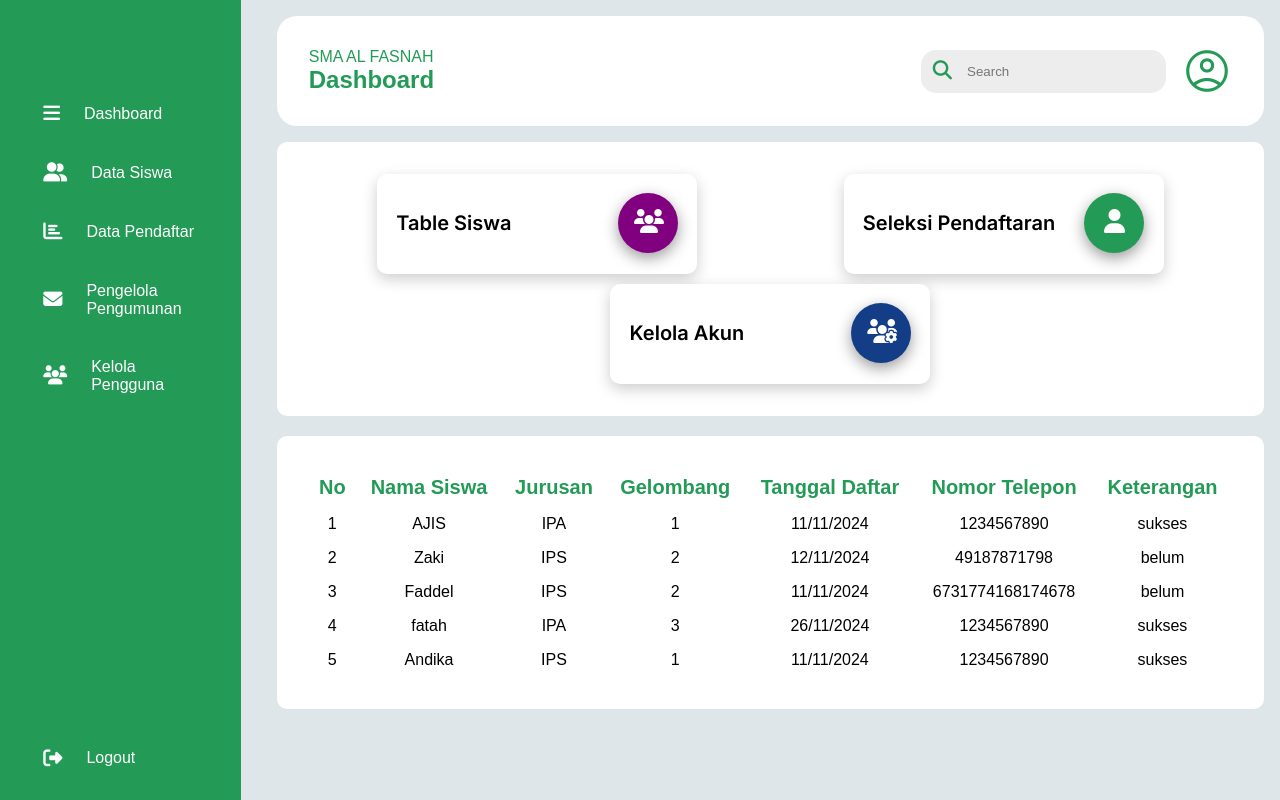
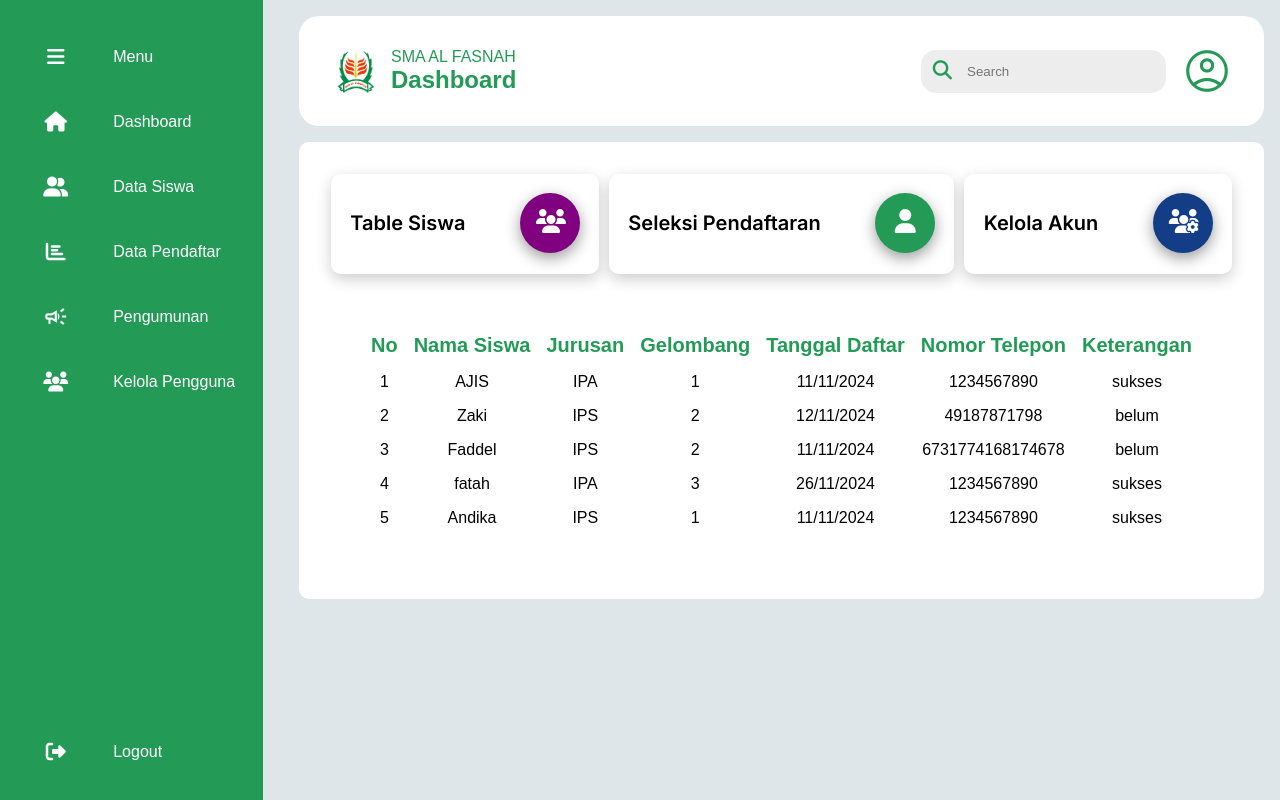
Before and after one commit to rezdni/landing-page-ppdb, a PHP site: page /admin/index.html in a window 1280 px wide. Run offline with PHP 8.4, Linux system fonts and the light colour scheme; some libraries are stand-ins or nearby versions.

Commit message:
layout improvement

```diff
--- a/admin/index.html
+++ b/admin/index.html
@@ -5,18 +5,31 @@
         <meta name="viewport" content="width=device-width, initial-scale=1.0" />
         <title>admin panel</title>
         <link rel="stylesheet" href="../assets/styles/styles.css" />
-    <link rel="stylesheet" href="https://fonts.googleapis.com/css2?family=Material+Symbols+Outlined:opsz,wght,FILL,GRAD@20..48,100..700,0..1,-50..200" />
-    <link rel="stylesheet" href="https://cdnjs.cloudflare.com/ajax/libs/font-awesome/6.6.0/css/all.min.css" integrity="sha512-Kc323vGBEqzTmouAECnVceyQqyqdsSiqLQISBL29aUW4U/M7pSPA/gEUZQqv1cwx4OnYxTxve5UMg5GT6L4JJg==" crossorigin="anonymous" referrerpolicy="no-referrer" />
-
+        <link
+            rel="stylesheet"
+            href="https://fonts.googleapis.com/css2?family=Material+Symbols+Outlined:opsz,wght,FILL,GRAD@20..48,100..700,0..1,-50..200"
+        />
+        <link
+            rel="stylesheet"
+            href="https://cdnjs.cloudflare.com/ajax/libs/font-awesome/6.6.0/css/all.min.css"
+            integrity="sha512-Kc323vGBEqzTmouAECnVceyQqyqdsSiqLQISBL29aUW4U/M7pSPA/gEUZQqv1cwx4OnYxTxve5UMg5GT6L4JJg=="
+            crossorigin="anonymous"
+            referrerpolicy="no-referrer"
+        />
     </head>
     <body>
         <!-- sidebar -->
         <div class="sidebar">
-        <div class="logo"></div>
             <ul class="menu">
                 <li>
+                    <a href="#">
+                        <i class="fa-solid fa-bars"></i>
+                        <span>Menu</span>
+                    </a>
+                </li>
+                <li>
                     <a href="index.html">
-                        <i class="fa-solid fa-bars"></i>
+                        <i class="fa-solid fa-house"></i>
                         <span>Dashboard</span>
                     </a>
                 </li>
@@ -34,8 +47,12 @@
                 </li>
                 <li>
                     <a href="pengelola-pengumunan.html">
-                        <i class="fa-solid fa-envelope"></i>
-                        <span>Pengelola Pengumunan</span>
+                        <i
+                            class="material-symbols-outlined"
+                            style="font-size: 25px"
+                            >campaign</i
+                        >
+                        <span>Pengumunan</span>
                     </a>
                 </li>
                 <li>
@@ -56,13 +73,16 @@
         <div class="main--content">
             <div class="header--wrapper">
                 <div class="header--title">
+                    <img src="../assets/img/logo.png" alt="" />
+                    <div class="teks">
                         <span>SMA AL FASNAH</span>
                         <h2>Dashboard</h2>
+                    </div>
                 </div>
                 <div class="user--info">
                     <div class="searh--box">
                         <i class="fa-solid fa-search"></i>
-                <input type="text" placeholder="Search">
+                        <input type="text" placeholder="Search" />
                     </div>
                     <span class="material-symbols-outlined user-profile">
                         account_circle
@@ -72,7 +92,7 @@
             <!-- card container -->
             <div class="card--container">
                 <div class="card--wrapper">
-                <a href="#">
+                    <a href="data-siswa.html">
                         <div class="payment--card">
                             <div class="card--header">
                                 <div class="amount">
@@ -86,13 +106,15 @@
                         <div class="payment--card">
                             <div class="card--header">
                                 <div class="amount">
-                            <span class="title">Seleksi Pendaftaran</span>
+                                    <span class="title"
+                                        >Seleksi Pendaftaran</span
+                                    >
                                 </div>
                                 <i class="fas fa-user icon dark-green"></i>
                             </div>
                         </div>
                     </a>
-            <a href="#">
+                    <a href="kelola-pengguna.html">
                         <div class="payment--card">
                             <div class="card--header">
                                 <div class="amount">
@@ -103,10 +125,10 @@
                         </div>
                     </a>
                 </div>
-        </div>
+                <!-- </div> -->
                 <!-- end card container -->
                 <!-- list user -->
-          <div  class="list--wrapper">
+                <div class="list--wrapper">
                     <table>
                         <thead class="main--title table-title">
                             <tr>
@@ -128,27 +150,22 @@
                                     <p class="text-wrap">AJIS</p>
                                 </td>
                                 <td data-label="Jurusan" class="jurusan">
-                <p class="text-wrap">
-                    IPA
-                </p>
+                                    <p class="text-wrap">IPA</p>
                                 </td>
                                 <td data-label="Gelombang" class="gelombang">
-                <p class="text-wrap">
-                    1
-                </p>
+                                    <p class="text-wrap">1</p>
                                 </td>
                                 <td data-label="Tanggal" class="tanggal-daftar">
                                     <p class="text-wrap">11/11/2024</p>
                                 </td>
-              <td data-label="Nomor Telepon" class="nomor-telepon">
-                <p class="text-wrap">
-                    1234567890
-                </p>
+                                <td
+                                    data-label="Nomor Telepon"
+                                    class="nomor-telepon"
+                                >
+                                    <p class="text-wrap">1234567890</p>
                                 </td>
                                 <td data-label="Keterangan" class="keterangan">
-                <p class="text-wrap">
-                  sukses
-                </p>
+                                    <p class="text-wrap">sukses</p>
                                 </td>
                             </tr>
 
@@ -160,27 +177,22 @@
                                     <p class="text-wrap">Zaki</p>
                                 </td>
                                 <td data-label="Jurusan" class="jurusan">
-                <p class="text-wrap">
-                    IPS
-                </p>
+                                    <p class="text-wrap">IPS</p>
                                 </td>
                                 <td data-label="Gelombang" class="gelombang">
-                <p class="text-wrap">
-                    2
-                </p>
+                                    <p class="text-wrap">2</p>
                                 </td>
                                 <td data-label="Tanggal" class="tanggal-daftar">
                                     <p class="text-wrap">12/11/2024</p>
                                 </td>
-              <td data-label="Nomor Telepon" class="nomor-telepon">
-                <p class="text-wrap">
-                    49187871798
-                </p>
+                                <td
+                                    data-label="Nomor Telepon"
+                                    class="nomor-telepon"
+                                >
+                                    <p class="text-wrap">49187871798</p>
                                 </td>
                                 <td data-label="Keterangan" class="keterangan">
-                <p class="text-wrap">
-                  belum
-                </p>
+                                    <p class="text-wrap">belum</p>
                                 </td>
                             </tr>
 
@@ -192,27 +204,22 @@
                                     <p class="text-wrap">Faddel</p>
                                 </td>
                                 <td data-label="Jurusan" class="jurusan">
-                  <p class="text-wrap">
-                      IPS
-                  </p>
+                                    <p class="text-wrap">IPS</p>
                                 </td>
                                 <td data-label="Gelombang" class="gelombang">
-                  <p class="text-wrap">
-                      2
-                  </p>
+                                    <p class="text-wrap">2</p>
                                 </td>
                                 <td data-label="Tanggal" class="tanggal-daftar">
                                     <p class="text-wrap">11/11/2024</p>
                                 </td>
-                <td data-label="Nomor Telepon" class="nomor-telepon">
-                  <p class="text-wrap">
-                      6731774168174678
-                  </p>
+                                <td
+                                    data-label="Nomor Telepon"
+                                    class="nomor-telepon"
+                                >
+                                    <p class="text-wrap">6731774168174678</p>
                                 </td>
                                 <td data-label="Keterangan" class="keterangan">
-                  <p class="text-wrap">
-                    belum
-                  </p>
+                                    <p class="text-wrap">belum</p>
                                 </td>
                             </tr>
 
@@ -224,27 +231,22 @@
                                     <p class="text-wrap">fatah</p>
                                 </td>
                                 <td data-label="Jurusan" class="jurusan">
-                  <p class="text-wrap">
-                      IPA
-                  </p>
+                                    <p class="text-wrap">IPA</p>
                                 </td>
                                 <td data-label="Gelombang" class="gelombang">
-                  <p class="text-wrap">
-                      3
-                  </p>
+                                    <p class="text-wrap">3</p>
                                 </td>
                                 <td data-label="Tanggal" class="tanggal-daftar">
                                     <p class="text-wrap">26/11/2024</p>
                                 </td>
-                <td data-label="Nomor Telepon" class="nomor-telepon">
-                  <p class="text-wrap">
-                      1234567890
-                  </p>
+                                <td
+                                    data-label="Nomor Telepon"
+                                    class="nomor-telepon"
+                                >
+                                    <p class="text-wrap">1234567890</p>
                                 </td>
                                 <td data-label="Keterangan" class="keterangan">
-                  <p class="text-wrap">
-                    sukses
-                  </p>
+                                    <p class="text-wrap">sukses</p>
                                 </td>
                             </tr>
 
@@ -256,32 +258,29 @@
                                     <p class="text-wrap">Andika</p>
                                 </td>
                                 <td data-label="Jurusan" class="jurusan">
-                  <p class="text-wrap">
-                      IPS
-                  </p>
+                                    <p class="text-wrap">IPS</p>
                                 </td>
                                 <td data-label="Gelombang" class="gelombang">
-                  <p class="text-wrap">
-                      1
-                  </p>
+                                    <p class="text-wrap">1</p>
                                 </td>
                                 <td data-label="Tanggal" class="tanggal-daftar">
                                     <p class="text-wrap">11/11/2024</p>
                                 </td>
-                <td data-label="Nomor Telepon" class="nomor-telepon">
-                  <p class="text-wrap">
-                      1234567890
-                  </p>
+                                <td
+                                    data-label="Nomor Telepon"
+                                    class="nomor-telepon"
+                                >
+                                    <p class="text-wrap">1234567890</p>
                                 </td>
                                 <td data-label="Keterangan" class="keterangan">
-                  <p class="text-wrap">
-                    sukses
-                  </p>
+                                    <p class="text-wrap">sukses</p>
                                 </td>
                             </tr>
                         </tbody>
                     </table>
                 </div>
                 <!-- end list user -->
+            </div>
+        </div>
     </body>
 </html>
--- a/assets/styles/styles.css
+++ b/assets/styles/styles.css
@@ -22,15 +22,15 @@
     bottom: 0;
     width: 110px;
     height: 100vh;
-    padding: 0 1.7rem;
+    padding: 20px 1.7rem;
     color: #fff;
     overflow: hidden;
     transition: all 0.5rem linear;
     background: #239b56;
-    transition: 0.5s;
+    transition: 0.5s;;
 }
 .sidebar:hover{
-    width: 290px;
+    width: 350px;
 
 }
 .logo {
@@ -38,7 +38,7 @@
     padding: 16px;
 }
 .menu {
-    height: 88%;
+    height: 100%;
     position: relative;
     list-style: none;
     padding: 0;
@@ -59,13 +59,19 @@
     text-decoration: none;
     display: flex;
     align-items: center;
-    gap: 1.5rem;
+    width: 200px;
 }
 .menu a span {
     overflow: hidden;
 }
 .menu a i {
-    font-size: 1.2rem;
+    width: 25px;
+    height: 25px;
+    font-size: 20px;
+    margin-right: 45px;
+    display: block;
+    text-align: center;
+    line-height: 25px;
 }
 .logout {
     position: absolute;
@@ -101,6 +107,9 @@
     margin-bottom: 1rem;
 }
 .header--title {
+    display: flex;
+    align-items: center;
+    gap: 10px;
     color: #239b56;
 }
 .user--info {
@@ -144,8 +153,12 @@
 .card--wrapper {
     display: flex;
     flex-wrap: wrap;
-    justify-content: space-around;
+    /* align-content: stretch; */
     gap: 10px;
+}
+.card--wrapper a{
+    flex-basis: auto;
+    flex-grow: 2;
 }
 .main--title {
     color: #239b56;
@@ -157,8 +170,8 @@
     box-shadow: 0px 5px 15px rgba(0, 0, 0, 0.2);
     border-radius: 10px;
     padding: 1.2rem;
-    width: 100vh;
-    max-width: 320px;
+    width: 100%;
+    /* max-width: 320px; */
     height: 100px;
     display: flex;
     flex-direction: column;
```
Also changed, not shown: other parts of assets/styles/styles.css (+50 -2 lines), admin/data-pendaftar.html (+18 -6 lines), admin/data-siswa.html (+101 -85 lines), admin/kelola-pengguna.html (+18 -6 lines), admin/pengelola-pengumunan.html (+18 -6 lines). Lines whose indentation alone changed are shown as unchanged.
